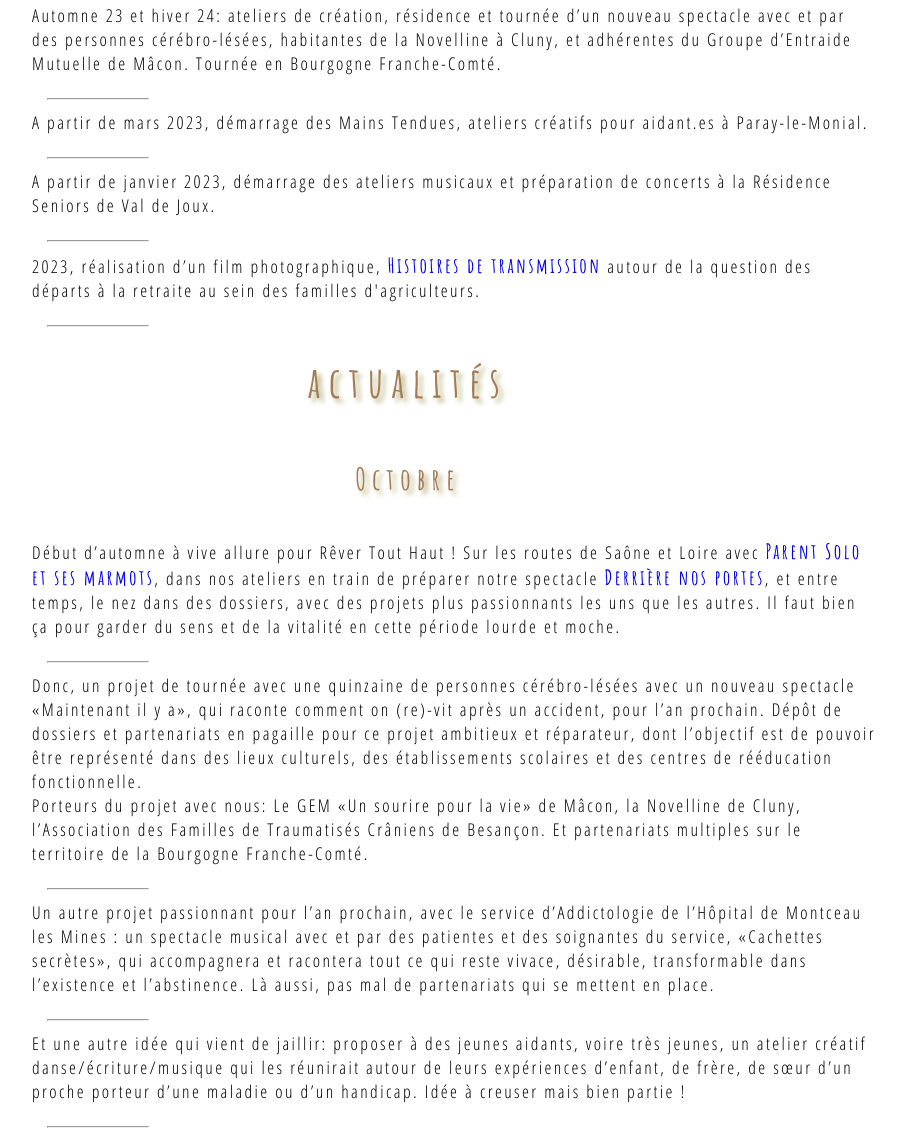
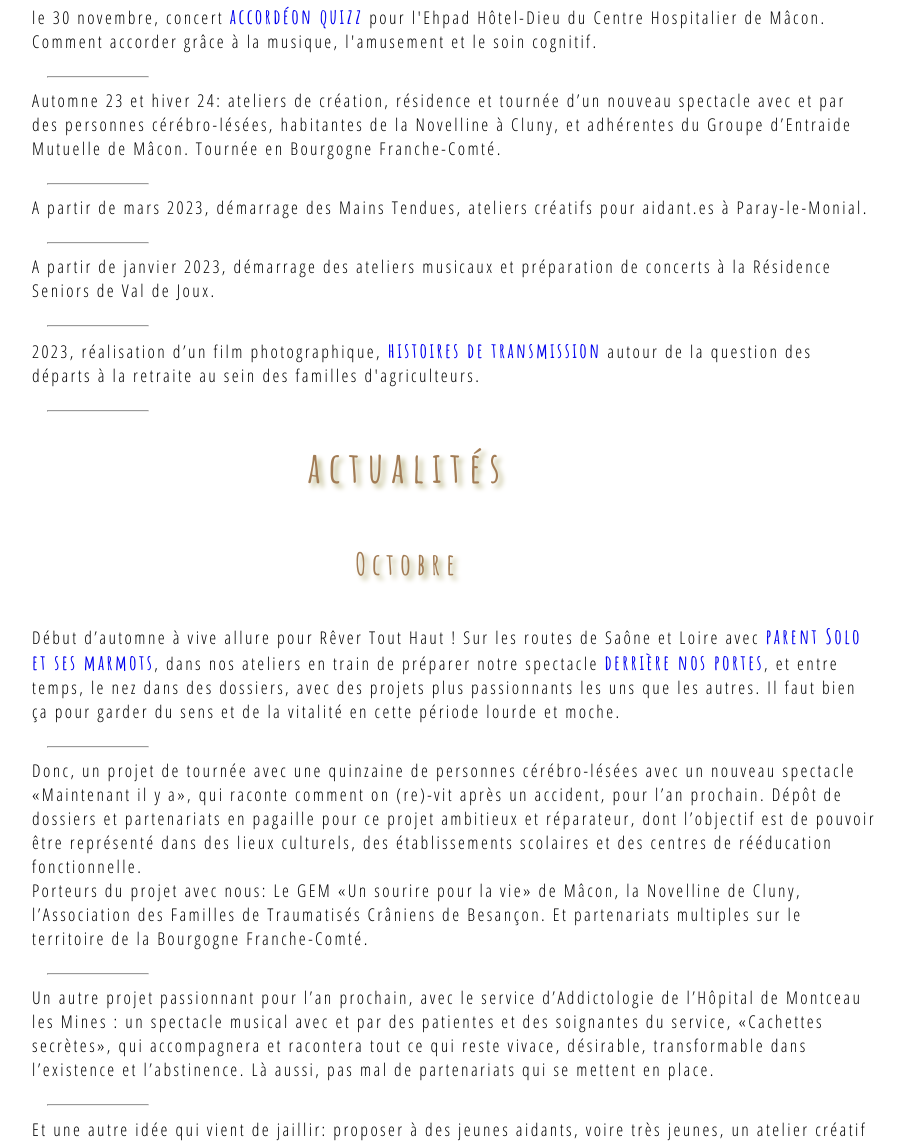
Before and after one commit to leshnik/revertouthaut, a Jekyll site: the page built from actualites.md, in a window 1280 px wide and 1400 px high, scrolled down 1528 px. Shown: the part 257-1400 px from the top of the window, without its empty margins (232-1137 px from the left). Built offline with Jekyll 4.4.1, drawn with Linux system fonts in a browser that asks for light colours; some of the changed text lies outside the part shown.

Commit message:
accordeon quizz

```diff
--- a/_includes/NavListCards2.html
+++ b/_includes/NavListCards2.html
@@ -106,6 +106,7 @@
       style="background: #d43702; width: 28ch">
       <a href="/seniors" style="color: #ffe3ca" class="nav-list-heading subtlehover">Seniors</a
       ><br>
+      <a style="color: #ffe3ca" class="nav-list-item subtlehover" href="accordeon-quizz">●&nbsp;accordéon quizz</a><br>
       <a style="color: #ffe3ca" class="nav-list-item subtlehover"  href="contre-jour">●&nbsp;contre-jour</a><br>
       <a style="color: #ffe3ca" class="nav-list-item subtlehover"  href="/rencontres"</a>●&nbsp;rencontres</a><br>
       <a style="color: #ffe3ca" class="nav-list-item subtlehover"  href="/histoire-de-mes-ressemblances"
--- a/actualites.md
+++ b/actualites.md
@@ -5,7 +5,7 @@ summary:
 ---
 <h1>Événements à venir</h1>
 <ul class="institutions">
-    <li>Tournée de <a href="/parent-solo-et-ses-marmots">Parent solo et ses marmots</a></li>
+    <li>Tournée de <a href="/parent-solo-et-ses-marmots">parent solo et ses marmots</a></li>
         <div class="flex-container">
             <div class="column">
                 <a href="parent-solo-et-ses-marmots"> <img src="https://res.cloudinary.com/dnxcesebo/image/upload/q_auto,f_auto/v1665078240/parent-solo-flyer-recto_nltasj.jpg"></a>
@@ -26,15 +26,18 @@ summary:
             le 3 décembre à Cluny<br>
             le 9 décembre à Couches</li>
     <hr>
-    <li>le 14 novembre à la Galerie les Mains Libres à Cluny, clôture de l’atelier <a href="aidants-aimants">Aidants Aimants</a>, en musique et en photos. Un livret qui réunira tout ce qui a été créé pendant ces deux ans est en cours et verra le jour à la fin de l’année.</li>
+    <li>le 14 novembre à la Galerie les Mains Libres à Cluny, clôture de l’atelier <a href="aidants-aimants">aidants aimants</a>, en musique et en photos. Un livret qui réunira tout ce qui a été créé pendant ces deux ans est en cours et verra le jour à la fin de l’année.</li>
     <hr>
     <li>le 27 novembre, deux représentations du spectacle "Derrière nos
-portes" écrit et composé à partir de nos ateliers <a href="/re-inventer-sa-vie">Ré-inventer sa
+portes" écrit et composé à partir de nos ateliers <a href="/re-inventer-sa-vie">ré-inventer sa
 vie</a>, avec et pour les résidents du Foyer de Vie les Villandières, à
 Charnay les Macon.</li>
         <div class="center-big-block">
             <img src="https://res.cloudinary.com/dnxcesebo/image/upload/q_auto,f_auto/v1662965421/affiche_DERRIE%CC%80RE_NOS_PORTES_ijhsco.jpg">
         </div>
+    <hr>
+    <li>le 30 novembre, concert <a href="accordeon-quizz">accordéon quizz</a> pour l'Ehpad Hôtel-Dieu du Centre Hospitalier de Mâcon. Comment accorder grâce à la musique, l'amusement et le soin cognitif.
+    </li>
     <hr>
     <li>Automne 23 et hiver 24: ateliers de création, résidence et tournée d’un nouveau spectacle avec et par des personnes cérébro-lésées, habitantes de la Novelline à Cluny, et adhérentes du Groupe d’Entraide Mutuelle de Mâcon. Tournée en Bourgogne Franche-Comté.</li>
     <hr>
@@ -42,13 +45,13 @@ Charnay les Macon.</li>
     <hr>
     <li>A partir de janvier 2023, démarrage des ateliers musicaux et préparation de concerts à la Résidence Seniors de Val de Joux.</li>
     <hr>
-    <li>2023, réalisation d’un film photographique, <a href="histoires-de-transmission">Histoires de transmission</a> autour de la question des départs à la retraite au sein des familles d'agriculteurs.</li>
+    <li>2023, réalisation d’un film photographique, <a href="histoires-de-transmission">histoires de transmission</a> autour de la question des départs à la retraite au sein des familles d'agriculteurs.</li>
     <hr>
 </ul>
 <h1>actualités</h1>
 <h2>Octobre</h2>
 <ul class="institutions">
-    <li>Début d’automne à vive allure pour Rêver Tout Haut ! Sur les routes de Saône et Loire avec <a href="parent-solo-et-ses-marmots">Parent Solo et ses marmots</a>, dans nos ateliers en train de préparer notre spectacle <a href="re-inventer-sa-vie">Derrière nos portes</a>,  et entre temps, le nez dans des dossiers, avec des projets plus passionnants les uns que les autres. Il faut bien ça pour garder du sens et de la vitalité en cette période lourde et moche. </li>
+    <li>Début d’automne à vive allure pour Rêver Tout Haut ! Sur les routes de Saône et Loire avec <a href="parent-solo-et-ses-marmots">parent Solo et ses marmots</a>, dans nos ateliers en train de préparer notre spectacle <a href="re-inventer-sa-vie">derrière nos portes</a>,  et entre temps, le nez dans des dossiers, avec des projets plus passionnants les uns que les autres. Il faut bien ça pour garder du sens et de la vitalité en cette période lourde et moche. </li>
     <hr>
     <li>Donc, un projet de tournée avec une quinzaine de personnes cérébro-lésées avec un nouveau spectacle «Maintenant il y a», qui raconte comment on (re)-vit après un accident, pour l’an prochain. Dépôt de dossiers et partenariats en pagaille pour ce projet ambitieux et réparateur, dont l’objectif est de pouvoir être représenté dans des lieux culturels, des établissements scolaires et des centres de rééducation fonctionnelle.<br>
     Porteurs du projet avec nous: Le GEM «Un sourire pour la vie» de Mâcon, la Novelline de Cluny, l’Association des Familles de Traumatisés Crâniens de Besançon. Et partenariats multiples sur le territoire de la Bourgogne Franche-Comté.</li>
```
Also changed, not shown: accordeon-quizz.md (added, +14 -0 lines).
